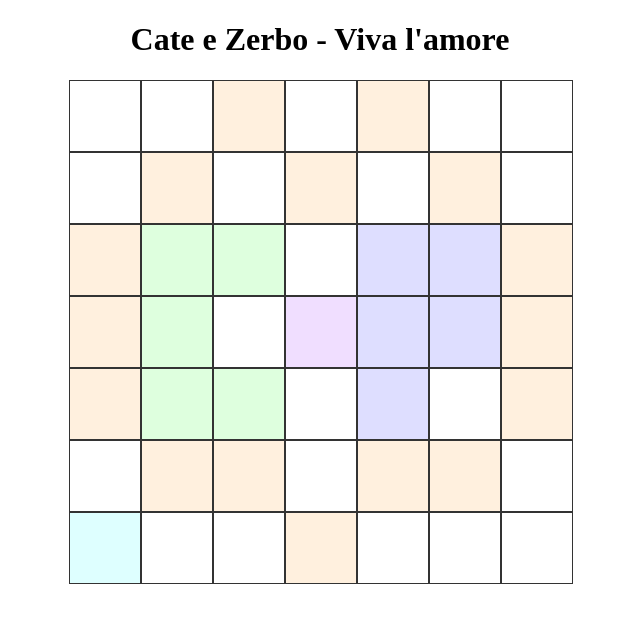
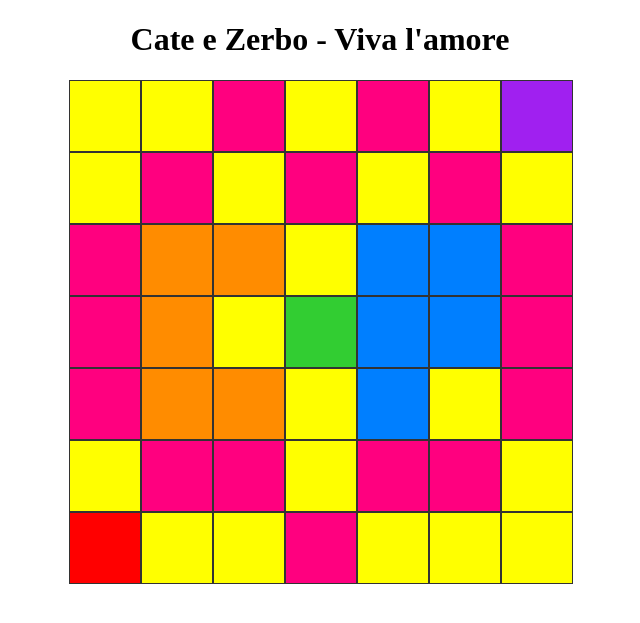
Before and after one commit to FrancescoMiodi/Regioni, a Flask app: page / in a window 1280 px wide. Shown: the top 623 px of the page, without its empty margins (320-960 px from the left). Run offline with Flask 3, Linux system fonts and the light colour scheme.

Commit message:
Colori e griglia nuova

```diff
--- a/app.py
+++ b/app.py
@@ -5,13 +5,13 @@ app = Flask(__name__)
 GRID_SIZE = 7
 
 REGIONS = [
-    [7, 7, 3, 7, 3, 7, 6],
-    [7, 3, 7, 3, 7, 3, 7],
-    [3, 1, 1, 7, 2, 2, 3],
-    [3, 1, 7, 4, 2, 2, 3],
-    [3, 1, 1, 7, 2, 7, 3],
-    [7, 3, 3, 7, 3, 3, 7],
-    [5, 7, 7, 3, 7, 7, 7],
+    [1, 1, 3, 1, 3, 1, 6],
+    [1, 3, 1, 3, 1, 3, 1],
+    [3, 0, 0, 1, 2, 2, 3],
+    [3, 0, 1, 4, 2, 2, 3],
+    [3, 0, 0, 1, 2, 1, 3],
+    [1, 3, 3, 1, 3, 3, 1],
+    [5, 1, 1, 3, 1, 1, 1],
 ]
 
 tokens = []
--- a/static/style.css
+++ b/static/style.css
@@ -36,10 +36,10 @@ body {
     align-items: center;
 }
 
-.region0 { background: #ffdede; }
-.region1 { background: #deffde; }
-.region2 { background: #dedeff; }
-.region3 { background: #fff0de; }
-.region4 { background: #f0deff; }
-.region5 { background: #deffff; }
-.region6 { background: #ffffff; }
+.region0 { background: #FF8C00; }
+.region1 { background: #FFFF00; }
+.region2 { background: #007FFF; }
+.region3 { background: #ff007f; }
+.region4 { background: #32CD32; }
+.region5 { background: #FF0000; }
+.region6 { background: #A020F0; }
```
